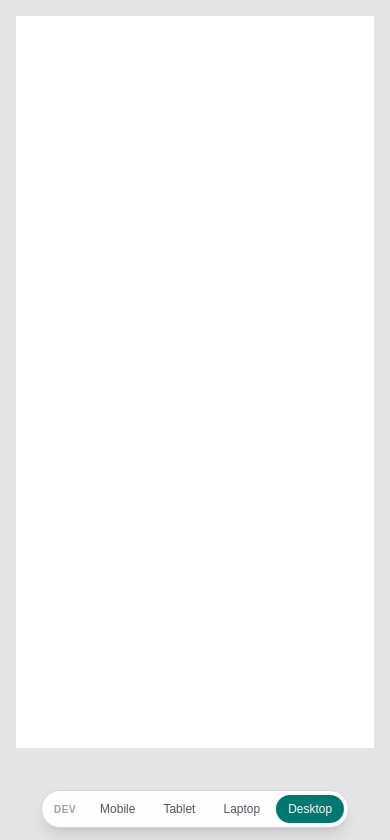
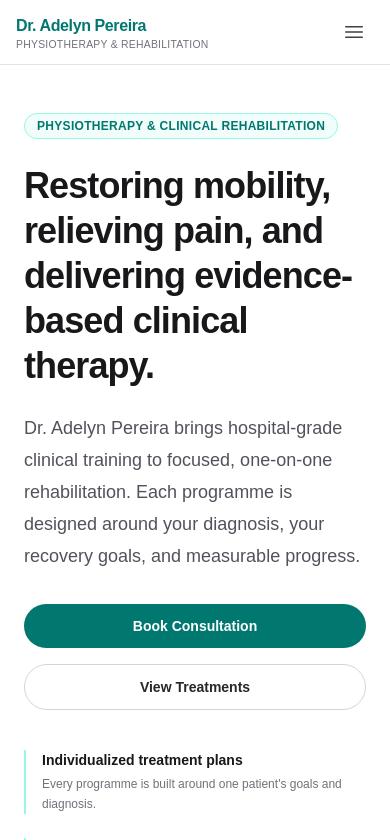
Before and after one commit to freddiedsouza/Adelyn, a Next.js app: page / in a window 390 px wide. Shown: the top 840 px of the page. Built offline with nearby package versions, Linux system fonts and the light colour scheme.

Commit message:
fix: remove dev viewport switcher and improve responsive header behaviour

```diff
--- a/src/app/layout.tsx
+++ b/src/app/layout.tsx
@@ -1,9 +1,7 @@
 import type { Metadata } from "next";
 import { Geist, Geist_Mono } from "next/font/google";
-import { Suspense } from "react";
 import "./globals.css";
 import Header from "@/components/Header";
-import DevViewportSwitcher from "@/components/DevViewportSwitcher";
 
 const geistSans = Geist({
   variable: "--font-geist-sans",
@@ -16,31 +14,20 @@ const geistMono = Geist_Mono({
 });
 
 export const metadata: Metadata = {
-  title: "Create Next App",
-  description: "Generated by create next app",
+  title: "Dr. Adelyn Pereira | Physiotherapy & Rehabilitation",
+  description:
+    "Clinical physiotherapy and rehabilitation with Dr. Adelyn Pereira — musculoskeletal care, post-surgical recovery, sports injury management, and virtual consultations.",
 };
 
 export default function RootLayout({ children }: LayoutProps<"/">) {
-  const content = (
-    <>
-      <Header />
-      {children}
-    </>
-  );
-
   return (
     <html
       lang="en"
       className={`${geistSans.variable} ${geistMono.variable} h-full antialiased`}
     >
       <body className="min-h-full flex flex-col">
-        {process.env.NODE_ENV === "development" ? (
-          <Suspense fallback={content}>
-            <DevViewportSwitcher>{content}</DevViewportSwitcher>
-          </Suspense>
-        ) : (
-          content
-        )}
+        <Header />
+        {children}
       </body>
     </html>
   );
--- a/src/components/DevViewportSwitcher.tsx
+++ /dev/null
@@ -1,90 +0,0 @@
-"use client";
-
-import { useState, type ReactNode } from "react";
-import { usePathname, useSearchParams } from "next/navigation";
-
-type ViewportPreset = "mobile" | "tablet" | "laptop" | "desktop";
-
-const PRESETS: { id: ViewportPreset; label: string; width: number | null }[] = [
-  { id: "mobile", label: "Mobile", width: 375 },
-  { id: "tablet", label: "Tablet", width: 768 },
-  { id: "laptop", label: "Laptop", width: 1024 },
-  { id: "desktop", label: "Desktop", width: null },
-];
-
-/** Marks the request as the inner preview so the chrome is not rendered twice. */
-const PREVIEW_FLAG = "__vp";
-
-export default function DevViewportSwitcher({
-  children,
-}: {
-  children: ReactNode;
-}) {
-  const pathname = usePathname();
-  const searchParams = useSearchParams();
-  const [preset, setPreset] = useState<ViewportPreset>("desktop");
-
-  // Rendered inside the preview iframe: show the real app with no switcher.
-  if (searchParams.get(PREVIEW_FLAG) !== null) {
-    return <>{children}</>;
-  }
-
-  const active =
-    PRESETS.find((entry) => entry.id === preset) ?? PRESETS[PRESETS.length - 1];
-  const framed = active.width !== null;
-
-  const passthroughQuery = new URLSearchParams(searchParams.toString());
-  passthroughQuery.set(PREVIEW_FLAG, "1");
-  const previewSrc = `${pathname}?${passthroughQuery.toString()}`;
-
-  return (
-    <div className="flex h-dvh w-full flex-col bg-zinc-200 dark:bg-zinc-800">
-      <div className="flex min-h-0 flex-1 justify-center overflow-hidden p-4 pb-24">
-        <iframe
-          key={previewSrc}
-          src={previewSrc}
-          title="Responsive preview"
-          className={[
-            "h-full w-full border-0 bg-[var(--background)] transition-[max-width] duration-300 ease-in-out",
-            framed
-              ? "rounded-xl shadow-2xl ring-1 ring-black/10 dark:ring-white/10"
-              : "",
-          ].join(" ")}
-          style={{ maxWidth: active.width ? `${active.width}px` : "100%" }}
-        />
-      </div>
-
-      <div className="fixed bottom-4 left-1/2 z-[100] -translate-x-1/2">
-        <div className="flex items-center gap-1 rounded-full border border-zinc-300 bg-white/95 p-1 shadow-lg backdrop-blur dark:border-zinc-700 dark:bg-zinc-900/95">
-          <span className="px-2 text-[10px] font-semibold uppercase tracking-wider text-zinc-400">
-            Dev
-          </span>
-          {PRESETS.map((entry) => {
-            const isActive = preset === entry.id;
-            return (
-              <button
-                key={entry.id}
-                type="button"
-                onClick={() => setPreset(entry.id)}
-                aria-pressed={isActive}
-                className={[
-                  "rounded-full px-3 py-1.5 text-xs font-medium transition-colors",
-                  isActive
-                    ? "bg-teal-700 text-white"
-                    : "text-zinc-600 hover:bg-zinc-100 dark:text-zinc-300 dark:hover:bg-zinc-800",
-                ].join(" ")}
-              >
-                {entry.label}
-                {entry.width ? (
-                  <span className="ml-1 hidden text-[10px] opacity-70 sm:inline">
-                    {entry.width}px
-                  </span>
-                ) : null}
-              </button>
-            );
-          })}
-        </div>
-      </div>
-    </div>
-  );
-}
--- a/src/components/Header.tsx
+++ b/src/components/Header.tsx
@@ -15,47 +15,47 @@ export default function Header() {
 
   return (
     <header className="sticky top-0 z-50 border-b border-zinc-200 bg-white/90 backdrop-blur dark:border-zinc-800 dark:bg-zinc-950/90">
-      <div className="mx-auto flex max-w-6xl items-center justify-between gap-4 px-4 py-3 sm:px-6">
+      <div className="mx-auto flex max-w-7xl items-center justify-between gap-4 px-4 py-3 sm:px-6 lg:px-8">
         {/* Branding */}
         <Link
           href="/"
-          className="flex flex-col leading-tight"
+          className="flex min-w-0 flex-col leading-tight"
           onClick={() => setMobileOpen(false)}
         >
-          <span className="text-lg font-semibold tracking-tight text-teal-700 dark:text-teal-400">
+          <span className="truncate text-base font-semibold tracking-tight text-teal-700 sm:text-lg dark:text-teal-400">
             Dr. Adelyn Pereira
           </span>
-          <span className="text-xs font-medium uppercase tracking-wide text-zinc-500 dark:text-zinc-400">
+          <span className="truncate text-[0.65rem] font-medium uppercase tracking-wide text-zinc-500 sm:text-xs dark:text-zinc-400">
             Physiotherapy &amp; Rehabilitation
           </span>
         </Link>
 
         {/* Desktop navigation */}
-        <nav className="hidden items-center gap-6 md:flex">
+        <nav className="hidden items-center gap-5 lg:flex xl:gap-6">
           {navLinks.map((link) => (
             <Link
               key={link.href}
               href={link.href}
-              className="text-sm font-medium text-zinc-600 transition-colors hover:text-teal-700 dark:text-zinc-300 dark:hover:text-teal-400"
+              className="whitespace-nowrap text-sm font-medium text-zinc-600 transition-colors hover:text-teal-700 dark:text-zinc-300 dark:hover:text-teal-400"
             >
               {link.label}
             </Link>
           ))}
           <Link
             href="/book"
-            className="rounded-full bg-teal-700 px-4 py-2 text-sm font-semibold text-white transition-colors hover:bg-teal-800"
+            className="whitespace-nowrap rounded-full bg-teal-700 px-4 py-2 text-sm font-semibold text-white transition-colors hover:bg-teal-800"
           >
             Book Consultation
           </Link>
         </nav>
 
-        {/* Mobile menu toggle */}
+        {/* Mobile / tablet menu toggle */}
         <button
           type="button"
           aria-label="Toggle navigation menu"
           aria-expanded={mobileOpen}
           onClick={() => setMobileOpen((open) => !open)}
-          className="inline-flex items-center justify-center rounded-md p-2 text-zinc-700 hover:bg-zinc-100 md:hidden dark:text-zinc-200 dark:hover:bg-zinc-800"
+          className="inline-flex shrink-0 items-center justify-center rounded-md p-2 text-zinc-700 hover:bg-zinc-100 lg:hidden dark:text-zinc-200 dark:hover:bg-zinc-800"
         >
           <svg
             className="h-6 w-6"
@@ -81,9 +81,9 @@ export default function Header() {
         </button>
       </div>
 
-      {/* Mobile menu panel */}
+      {/* Mobile / tablet menu panel */}
       {mobileOpen && (
-        <nav className="border-t border-zinc-200 bg-white px-4 py-4 md:hidden dark:border-zinc-800 dark:bg-zinc-950">
+        <nav className="border-t border-zinc-200 bg-white px-4 py-4 lg:hidden dark:border-zinc-800 dark:bg-zinc-950">
           <ul className="flex flex-col gap-1">
             {navLinks.map((link) => (
               <li key={link.href}>
```
